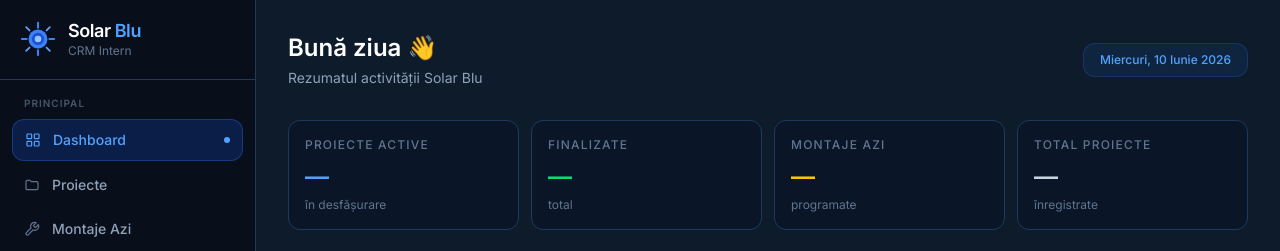
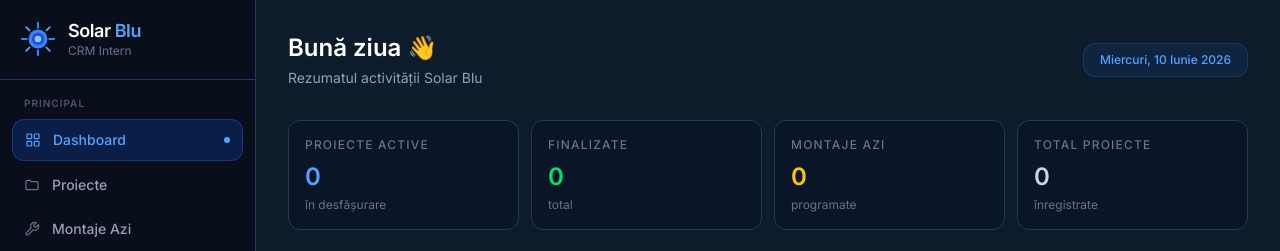
Before and after one commit to catalinvalentin01-a11y/Solar, a Next.js app: page / in a window 1280 px wide. Shown: the top 251 px of the page. Built offline with nearby package versions, Linux system fonts and the light colour scheme; no server answers; the database is empty.

Commit message:
fix admin + calendar issues

```diff
--- a/app/page.tsx
+++ b/app/page.tsx
@@ -1,9 +1,34 @@
+"use client";
+
 import Link from "next/link";
+import { useEffect, useState } from "react";
+import { supabase } from "@/lib/supabase";
 
 export default function Page() {
+  const [stats, setStats] = useState({ active: 0, finalized: 0, todayCount: 0, total: 0 });
+  const [loading, setLoading] = useState(true);
+
   const today = new Date().toLocaleDateString("ro-RO", {
     weekday: "long", day: "numeric", month: "long", year: "numeric",
   });
+  const todayStr = new Date().toLocaleDateString("en-CA");
+
+  useEffect(() => {
+    const load = async () => {
+      const { data } = await supabase.from("projects").select("status, date");
+      if (!data) return;
+      setStats({
+        active: data.filter((p) => p.status === "În lucru" || p.status === "Programat").length,
+        finalized: data.filter((p) => p.status === "Finalizat").length,
+        todayCount: data.filter((p) => p.date === todayStr).length,
+        total: data.length,
+      });
+      setLoading(false);
+    };
+    load();
+  }, []);
+
+  const val = (n: number) => loading ? "—" : String(n);
 
   return (
     <div className="p-4 md:p-8">
@@ -23,22 +48,22 @@ export default function Page() {
       <div className="grid grid-cols-2 md:grid-cols-4 gap-3 mb-6">
         <div className="bg-[#0a1628] border border-[#1e3a5f] rounded-xl p-4">
           <p className="text-xs text-slate-500 font-medium uppercase tracking-widest mb-2">Proiecte active</p>
-          <p className="text-2xl font-bold text-blue-400">—</p>
+          <p className="text-2xl font-bold text-blue-400">{val(stats.active)}</p>
           <p className="text-xs text-slate-500 mt-1">în desfășurare</p>
         </div>
         <div className="bg-[#0a1628] border border-[#1e3a5f] rounded-xl p-4">
           <p className="text-xs text-slate-500 font-medium uppercase tracking-widest mb-2">Finalizate</p>
-          <p className="text-2xl font-bold text-green-400">—</p>
+          <p className="text-2xl font-bold text-green-400">{val(stats.finalized)}</p>
           <p className="text-xs text-slate-500 mt-1">total</p>
         </div>
         <div className="bg-[#0a1628] border border-[#1e3a5f] rounded-xl p-4">
           <p className="text-xs text-slate-500 font-medium uppercase tracking-widest mb-2">Montaje azi</p>
-          <p className="text-2xl font-bold text-yellow-400">—</p>
+          <p className="text-2xl font-bold text-yellow-400">{val(stats.todayCount)}</p>
           <p className="text-xs text-slate-500 mt-1">programate</p>
         </div>
         <div className="bg-[#0a1628] border border-[#1e3a5f] rounded-xl p-4">
           <p className="text-xs text-slate-500 font-medium uppercase tracking-widest mb-2">Total proiecte</p>
-          <p className="text-2xl font-bold text-slate-300">—</p>
+          <p className="text-2xl font-bold text-slate-300">{val(stats.total)}</p>
           <p className="text-xs text-slate-500 mt-1">înregistrate</p>
         </div>
       </div>
@@ -52,19 +77,13 @@ export default function Page() {
           Acces rapid
         </div>
         <div className="grid grid-cols-2 gap-3">
-          <Link
-            href="/projects"
-            className="flex items-center justify-center gap-2 bg-blue-600 hover:bg-blue-500 text-white font-semibold px-4 py-2.5 rounded-xl text-sm transition"
-          >
+          <Link href="/projects" className="flex items-center justify-center gap-2 bg-blue-600 hover:bg-blue-500 text-white font-semibold px-4 py-2.5 rounded-xl text-sm transition">
             <svg width="15" height="15" viewBox="0 0 24 24" fill="none" stroke="currentColor" strokeWidth="2">
               <path d="M3 7a2 2 0 0 1 2-2h4l2 2h8a2 2 0 0 1 2 2v8a2 2 0 0 1-2 2H5a2 2 0 0 1-2-2z" />
             </svg>
             Proiecte
           </Link>
-          <Link
-            href="/today"
-            className="flex items-center justify-center gap-2 bg-green-600 hover:bg-green-500 text-white font-semibold px-4 py-2.5 rounded-xl text-sm transition"
-          >
+          <Link href="/today" className="flex items-center justify-center gap-2 bg-green-600 hover:bg-green-500 text-white font-semibold px-4 py-2.5 rounded-xl text-sm transition">
             <svg width="15" height="15" viewBox="0 0 24 24" fill="none" stroke="currentColor" strokeWidth="2">
               <path d="M14.7 6.3a1 1 0 0 0 0 1.4l1.6 1.6a1 1 0 0 0 1.4 0l3.77-3.77a6 6 0 0 1-7.94 7.94l-6.91 6.91a2.12 2.12 0 0 1-3-3l6.91-6.91a6 6 0 0 1 7.94-7.94l-3.76 3.76z" />
             </svg>
@@ -77,7 +96,7 @@ export default function Page() {
       <div className="bg-[#0a1628] border border-[#1e3a5f] rounded-xl p-5">
         <div className="flex items-center gap-2 text-sm font-semibold text-slate-300 mb-3">
           <svg width="14" height="14" viewBox="0 0 24 24" fill="none" stroke="currentColor" strokeWidth="2">
-            <circle cx="12" cy="12" r="10" /><line x1="12" y1="8" x2="12" y2="12" /><line x1="12" y1="16" x2="12.01" y2="16" />
+            <circle cx="12" cy="12" r="10"/><line x1="12" y1="8" x2="12" y2="12"/><line x1="12" y1="16" x2="12.01" y2="16"/>
           </svg>
           Despre Solar Blu CRM
         </div>
```
